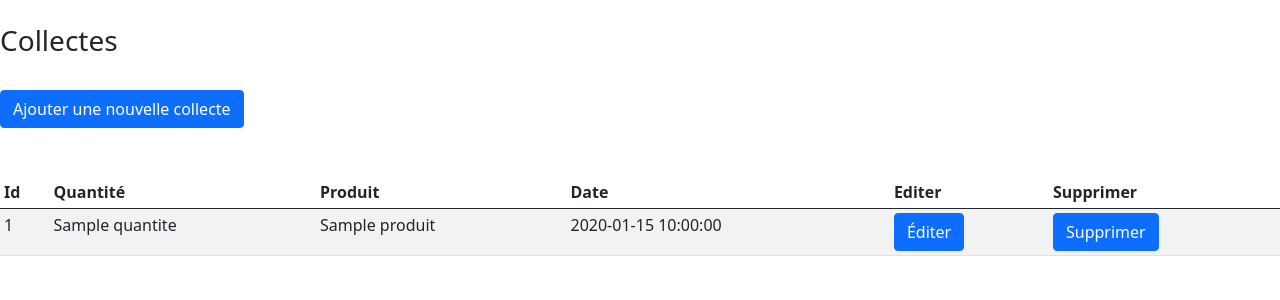
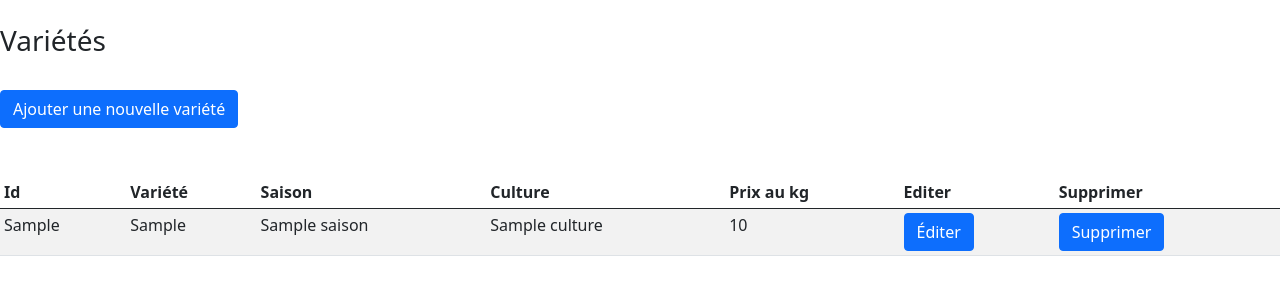
Before and after one commit to MaxG0312/SAE_1.04, a Python web app: template templates/Variete/show_variete.html in a window 1280 px wide. Shown: the part 56-356 px from the top of the page. Run offline with Jinja, Linux system fonts and the light colour scheme; the template is opened without the code that fills it: most values are stand-ins (such as "Sample title", 1, 10 or a date in 2020); some libraries are stand-ins or nearby versions.

Commit message:
Update show_variete.html

```diff
--- a/templates/Variete/show_variete.html
+++ b/templates/Variete/show_variete.html
@@ -1,14 +1,14 @@
 {% extends 'layout.html' %}
 
 {% block title %}
-    <title>Les collectes</title>
+    <title>Les variétés</title>
 {% endblock %}
 
 {% block body %}
 
-<h3>Collectes</h3>
+<h3>Variétés</h3>
 <br>
-<a href="/Variete/add" class="btn btn-primary add">Ajouter une nouvelle collecte</a>
+<a href="/Variete/add" class="btn btn-primary add">Ajouter une nouvelle variété</a>
 <br>
 <br><br>
   <div class="table-responsive">
@@ -16,23 +16,25 @@
       <thead>
         <tr>
           <th>Id</th>
-          <th>Quantité</th>
-          <th>Produit</th>
-          <th>Date</th>
+          <th>Variété</th>
+          <th>Saison</th>
+          <th>Culture</th>
+            <th>Prix au kg</th>
           <th>Editer</th>
           <th>Supprimer</th>
         </tr>
       </thead>
       <tbody>
-        {% if collecte | length >= 1 %}
-        {% for ligne in collecte %}
+        {% if Variete | length >= 1 %}
+        {% for ligne in Variete %}
         <tr>
-          <td>{{ ligne.id }}</td>
-          <td>{{ ligne.quantite }}</td>
-          <td>{{ ligne.produit }}</td>
-          <td>{{ ligne.date }}</td>
-          <td><a href="/collecte/edit?id={{ ligne.id }}" class="btn btn-primary">Éditer</a></td>
-          <td><a href="/collecte/delete?id={{ ligne.id }}" class="btn btn-primary">Supprimer</a></td>
+          <td>{{ ligne.id_variete }}</td>
+          <td>{{ ligne.libelle_variete }}</td>
+          <td>{{ ligne.saison }}</td>
+          <td>{{ ligne.culture }}</td>
+            <td>{{ ligne.prix_kg }}</td>
+          <td><a href="/Variete/edit?id={{ ligne.id }}" class="btn btn-primary">Éditer</a></td>
+          <td><a href="/Variete/delete?id={{ ligne.id }}" class="btn btn-primary">Supprimer</a></td>
         </tr>
         {% endfor %}
         {% endif %}
```
